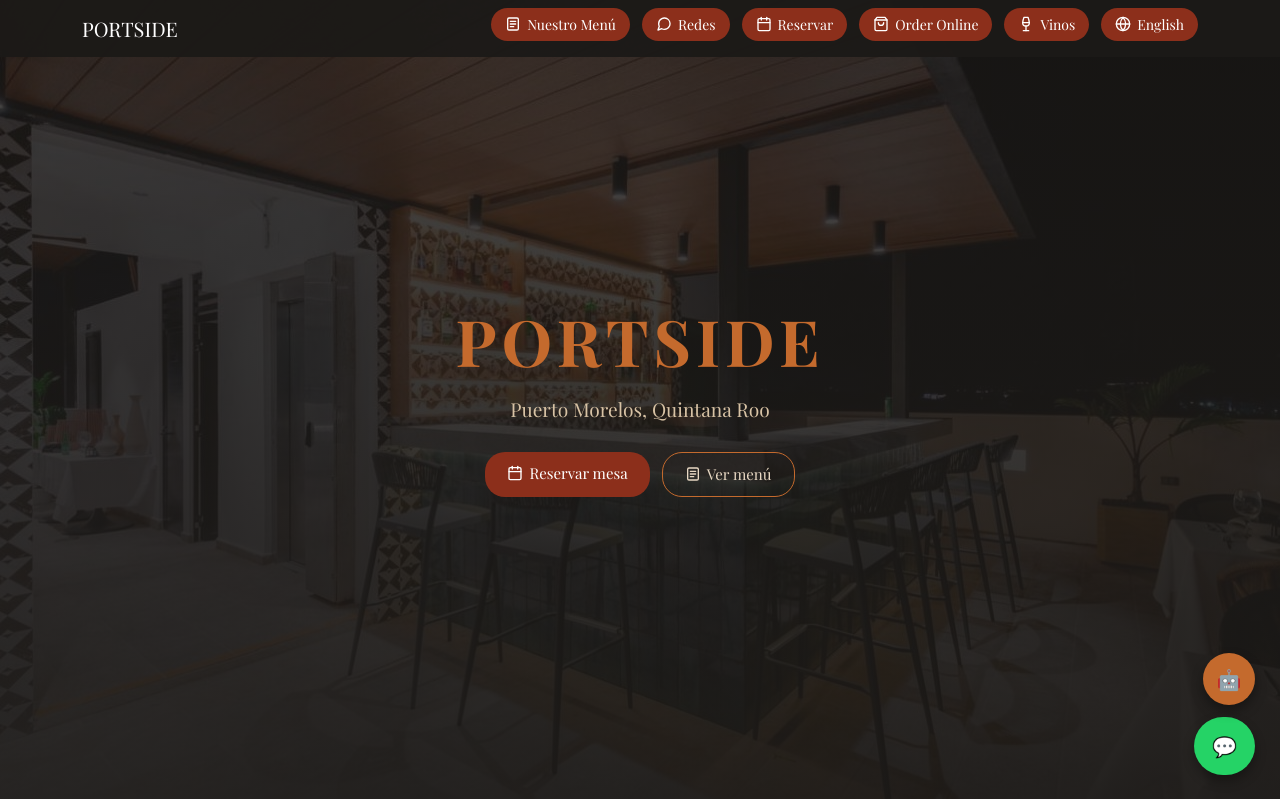
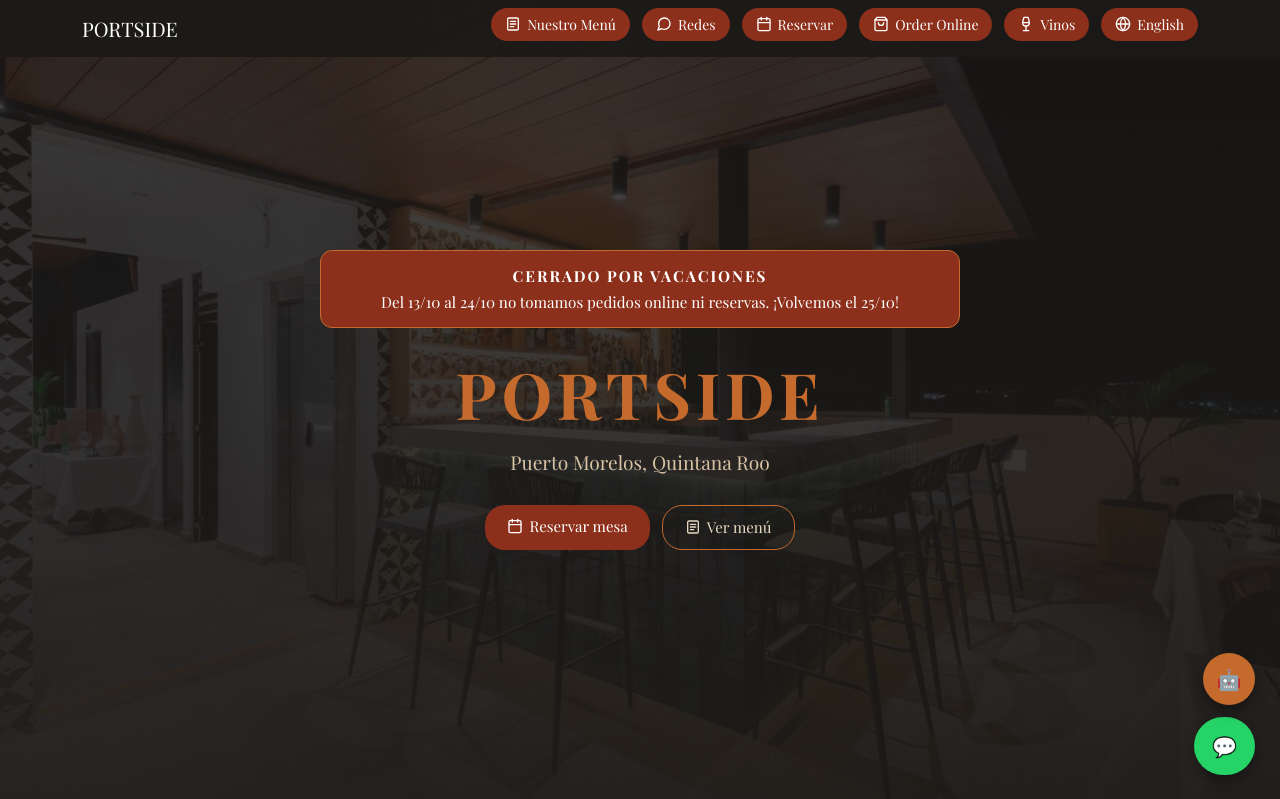
Before and after one commit to juanperdomo-9/entrelenguas-web, a Django app: page / in a window 1280 px wide. Shown: the top 799 px of the page. Run offline with Django 5.2, Linux system fonts and the light colour scheme; some libraries are stand-ins or nearby versions.

Commit message:
Cierre por vacaciones del 13/10 al 24/10
- tienda/vacaciones.py: fechas de cierre en un solo lugar, calculadas
  en hora de Cancun (el servidor corre en UTC), y context processor
  para los templates.
- Durante el cierre se bloquean pedidos online (agregar al carrito y
  checkout ES/EN) y reservas para fechas dentro del rango.
- Aviso "Cerrado por vacaciones" en home, pickup y carrito (ES/EN),
  visible desde ya hasta el ultimo dia; botones de pedido desactivados.
- Formulario de reservas: avisa y deshabilita el envio si la fecha cae
  en vacaciones. Agrega type="submit" al boton, que faltaba y hacia que
  el bloqueo de los miercoles no deshabilitara el envio.

Co-Authored-By: Claude Opus 5.5 <noreply@anthropic.com>

```diff
--- a/config/settings.py
+++ b/config/settings.py
@@ -74,6 +74,7 @@ TEMPLATES = [
                 'django.template.context_processors.request',
                 'django.contrib.auth.context_processors.auth',
                 'django.contrib.messages.context_processors.messages',
+                'tienda.vacaciones.contexto',
             ],
         },
     },
--- /dev/null
+++ b/tienda/templates/tienda/_aviso_vacaciones.html
@@ -0,0 +1,40 @@
+{% comment %}
+Aviso de cierre por vacaciones. Las fechas salen de tienda/vacaciones.py.
+Se muestra solo mientras vacaciones_aviso sea True (desde ya hasta el último
+día de vacaciones). En páginas en inglés pasar aviso_idioma="en".
+{% endcomment %}
+{% if vacaciones_aviso %}
+
+<style>
+.aviso-vacaciones{
+background:#8c2f1b;
+color:#fff;
+border:1px solid #c46a2d;
+border-radius:12px;
+padding:14px 18px;
+max-width:640px;
+margin:0 auto 28px;
+text-align:center;
+font-size:0.95rem;
+line-height:1.45;
+}
+.aviso-vacaciones strong{
+display:block;
+letter-spacing:2px;
+margin-bottom:4px;
+}
+</style>
+
+<div class="aviso-vacaciones" role="status">
+{% if aviso_idioma == "en" %}
+<strong>CLOSED FOR VACATION</strong>
+From {{ vacaciones_desde|date:"M j" }} to {{ vacaciones_hasta|date:"M j" }} we're not taking online orders or reservations.
+We're back on {{ vacaciones_vuelta|date:"M j" }}!
+{% else %}
+<strong>CERRADO POR VACACIONES</strong>
+Del {{ vacaciones_desde|date:"d/m" }} al {{ vacaciones_hasta|date:"d/m" }} no tomamos pedidos online ni reservas.
+¡Volvemos el {{ vacaciones_vuelta|date:"d/m" }}!
+{% endif %}
+</div>
+
+{% endif %}
--- a/tienda/templates/tienda/lista.html
+++ b/tienda/templates/tienda/lista.html
@@ -249,6 +249,8 @@ font-size:1rem;
 <section class="hero">
 <div class="container">
 
+{% include "tienda/_aviso_vacaciones.html" %}
+
 <h1 class="hero-title">PORTSIDE</h1>
 <p class="hero-subtitle">Puerto Morelos, Quintana Roo</p>
 
@@ -356,6 +358,17 @@ margin-top:10px;
 ⚠️ Lo sentimos, el restaurante permanece cerrado los miércoles.
 </p>
 
+<p id="mensaje_vacaciones" style="
+display:none;
+background:#842029;
+color:white;
+padding:10px;
+border-radius:8px;
+margin-top:10px;
+">
+⚠️ Cerrado por vacaciones del {{ vacaciones_desde|date:"d/m" }} al {{ vacaciones_hasta|date:"d/m" }}. Elegí otra fecha.
+</p>
+
 <div class="mb-3">
 <input type="time" name="hora" class="form-control" required>
 </div>
@@ -368,7 +381,7 @@ margin-top:10px;
   <div class="g-recaptcha" data-sitekey='6LfALq0sAAAAAJyt28Vq_CxGp6B8YKqEmJz9vIt6'></div>
 </div>
 
-<button class="btn btn-mezcal w-100">
+<button type="submit" class="btn btn-mezcal w-100">
 Reservar mesa
 </button>
 
@@ -431,7 +444,11 @@ loading="lazy">
 
 const fechaInput = document.getElementById('fecha_reserva');
 const mensaje = document.getElementById('mensaje_miercoles');
-const boton = document.querySelector('button[type="submit"]');
+const mensajeVacaciones = document.getElementById('mensaje_vacaciones');
+const boton = document.querySelector('#reservas button[type="submit"]');
+
+const vacacionesDesde = "{{ vacaciones_desde|date:'Y-m-d' }}";
+const vacacionesHasta = "{{ vacaciones_hasta|date:'Y-m-d' }}";
 
 fechaInput.addEventListener('change', function(){
 
@@ -440,18 +457,12 @@ fechaInput.addEventListener('change', function(){
     if(!fecha) return;
 
     const dia = new Date(fecha + "T00:00:00").getDay();
+    const esMiercoles = dia === 3;
+    const esVacaciones = fecha >= vacacionesDesde && fecha <= vacacionesHasta;
 
-    if(dia === 3){
-
-        mensaje.style.display = "block";
-        boton.disabled = true;
-
-    }else{
-
-        mensaje.style.display = "none";
-        boton.disabled = false;
-
-    }
+    mensaje.style.display = esMiercoles ? "block" : "none";
+    mensajeVacaciones.style.display = esVacaciones ? "block" : "none";
+    boton.disabled = esMiercoles || esVacaciones;
 
 });
 
--- /dev/null
+++ b/tienda/vacaciones.py
@@ -0,0 +1,37 @@
+from datetime import date, datetime, timedelta
+from zoneinfo import ZoneInfo
+
+# ⚠️ EDITAR ACÁ las fechas de cierre por vacaciones (ambas inclusive).
+# Durante este rango no se toman pedidos online ni reservas para esas fechas.
+VACACIONES_DESDE = date(2026, 10, 13)
+VACACIONES_HASTA = date(2026, 10, 24)
+
+# El servidor corre en UTC; el día "de hoy" se calcula en hora del restaurante.
+ZONA_RESTAURANTE = ZoneInfo("America/Cancun")
+
+
+def hoy_local():
+    return datetime.now(ZONA_RESTAURANTE).date()
+
+
+def fecha_en_vacaciones(fecha):
+    return VACACIONES_DESDE <= fecha <= VACACIONES_HASTA
+
+
+def pedidos_cerrados():
+    return fecha_en_vacaciones(hoy_local())
+
+
+def contexto(request):
+    """Context processor: expone el estado de vacaciones a todos los templates."""
+
+    hoy = hoy_local()
+
+    return {
+        "vacaciones_desde": VACACIONES_DESDE,
+        "vacaciones_hasta": VACACIONES_HASTA,
+        "vacaciones_vuelta": VACACIONES_HASTA + timedelta(days=1),
+        # El aviso se muestra desde ya (para avisar antes) hasta el último día.
+        "vacaciones_aviso": hoy <= VACACIONES_HASTA,
+        "pedidos_cerrados": fecha_en_vacaciones(hoy),
+    }
--- a/tienda/views.py
+++ b/tienda/views.py
@@ -3,6 +3,9 @@ from django.http import JsonResponse, HttpResponse
 from django.views.decorators.http import require_POST
 from django.conf import settings
 from .models import Comida, Pedido, ItemPedido, Reserva
+from .vacaciones import (
+    VACACIONES_DESDE, VACACIONES_HASTA, fecha_en_vacaciones, pedidos_cerrados
+)
 import mercadopago
 import resend
 import requests
@@ -200,6 +203,12 @@ def pickup_vinos(request):
 def agregar_al_carrito(request, comida_id):
     carrito = request.session.get('carrito', {})
 
+    if pedidos_cerrados():
+        return JsonResponse({
+            "error": "Cerrado por vacaciones.",
+            "cantidad_carrito": sum(carrito.values())
+        }, status=403)
+
     if str(comida_id) in carrito:
         carrito[str(comida_id)] += 1
     else:
@@ -282,6 +291,12 @@ def checkout(request):
         "zona3": 100,
         "zona4": 130
     }
+
+    if pedidos_cerrados():
+        return HttpResponse(
+            "Lo sentimos, no estamos tomando pedidos: cerrado por vacaciones "
+            f"del {VACACIONES_DESDE:%d/%m} al {VACACIONES_HASTA:%d/%m}."
+        )
 
     carrito = request.session.get("carrito", {})
 
@@ -458,6 +473,13 @@ def crear_reserva(request):
             return HttpResponse(
                 "Lo sentimos, el restaurante permanece cerrado los miércoles."
             )
+        if fecha_en_vacaciones(fecha_obj.date()):
+            return HttpResponse(
+                "Lo sentimos, el restaurante permanece cerrado por vacaciones "
+                f"del {VACACIONES_DESDE:%d/%m} al {VACACIONES_HASTA:%d/%m}. "
+                f"/ Sorry, we're closed for vacation from "
+                f"{VACACIONES_DESDE:%b %d} to {VACACIONES_HASTA:%b %d}."
+            )
         hora = request.POST.get("hora")
         email_cliente = request.POST.get("email")
 
@@ -614,6 +636,13 @@ def checkout_en(request):
         "zona3": 100,
         "zona4": 130,
     }
+
+    if pedidos_cerrados():
+        return HttpResponse(
+            "Sorry, we're not taking orders: closed for vacation from "
+            f"{VACACIONES_DESDE:%b %d} to {VACACIONES_HASTA:%b %d}."
+        )
+
     carrito = request.session.get("carrito", {})
 
     if not carrito:
```
Also changed, not shown: tienda/templates/tienda/carrito.html (+8 -0 lines), tienda/templates/tienda/cart_en.html (+10 -0 lines), tienda/templates/tienda/home_en.html (+27 -15 lines), tienda/templates/tienda/pickup_comida.html (+8 -0 lines), tienda/templates/tienda/pickup_food_en.html (+10 -0 lines), tienda/templates/tienda/pickup_vinos.html (+8 -0 lines), tienda/templates/tienda/pickup_wines_en.html (+10 -0 lines).
